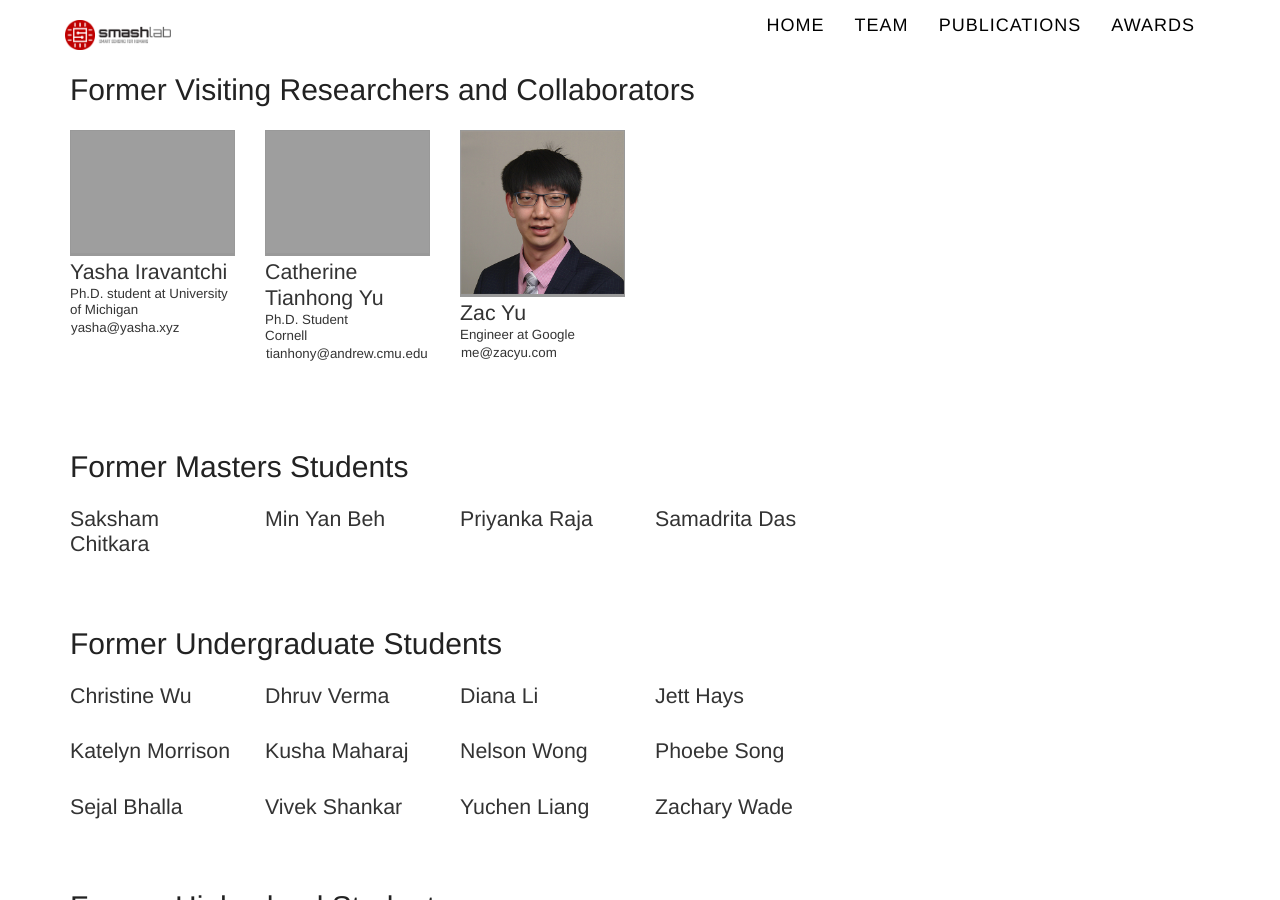
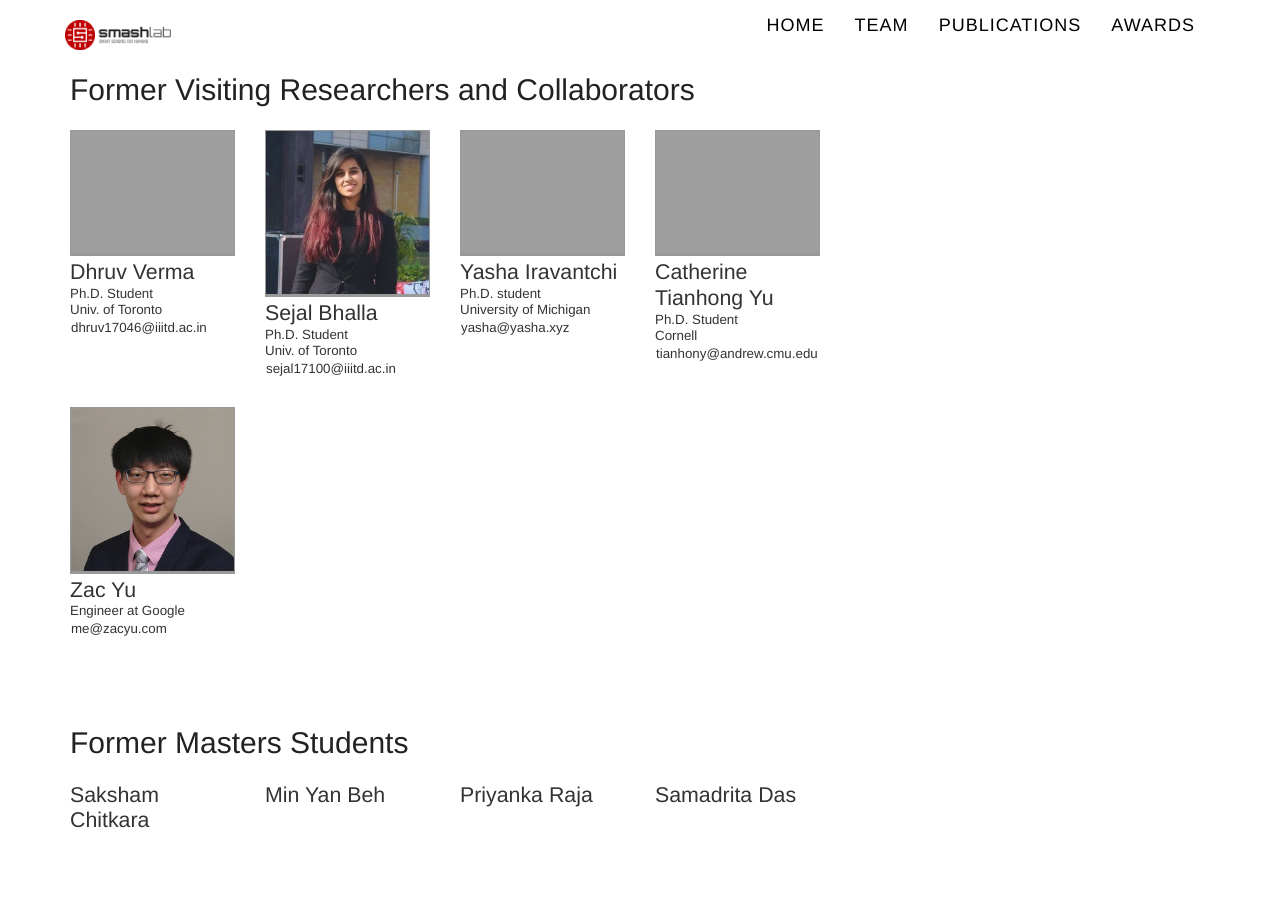
Before and after one commit to cmusmashlab/cmusmashlab.github.io, a Jekyll site: the page built from members/index.html, in a window 1280 px wide and 900 px high, scrolled down 1530 px. Built offline with Jekyll 4.4.1, drawn with Linux system fonts in a browser that asks for light colours; nearby versions of some CDN libraries; some web fonts are replaced.

Commit message:
Made some changes to the group members

```diff
--- a/_data/members.yml
+++ b/_data/members.yml
@@ -117,7 +117,8 @@
   image: /images/members/iravantchi.png
   email: yasha@yasha.xyz
   website: https://yasha.xyz/
-  affiliation: Ph.D. student at University of Michigan
+  degree: Ph.D. student
+  affiliation: University of Michigan
   status: past_collab
 
 - id: zac
@@ -128,8 +129,21 @@
   website: https://zacyu.com
   status: past_collab
 
+- id: dhruv
+  name: Dhruv Verma
+  image: /images/members/verma.jpeg
+  email: dhruv17046@iiitd.ac.in
+  degree: Ph.D. Student
+  affiliation: Univ. of Toronto
+  status: past_collab
 
-
+- id: sejal
+  name: Sejal Bhalla
+  image: /images/members/bhalla.jpeg
+  email: sejal17100@iiitd.ac.in
+  degree: Ph.D. Student
+  affiliation: Univ. of Toronto
+  status: past_collab
 # Visiting
 
 
@@ -165,21 +179,7 @@
 
 
 # past undergrads
-- id: dhruv
-  name: Dhruv Verma
-  image: /images/members/dummy.png
-  email: dhruv17046@iiitd.ac.in
-  degree: Undergraduate Student
-  affiliation: IIIT Delhi
-  status: ugrad_alumni
 
-- id: sejal
-  name: Sejal Bhalla
-  image: /images/members/dummy.png
-  email: sejal17100@iiitd.ac.in
-  degree: Undergraduate Student
-  affiliation: IIIT Delhi
-  status: ugrad_alumni
 
 - id: katelyn
   name: Katelyn Morrison
```
Also changed, not shown: images/members/bhalla.jpeg (added), 1 other file.
